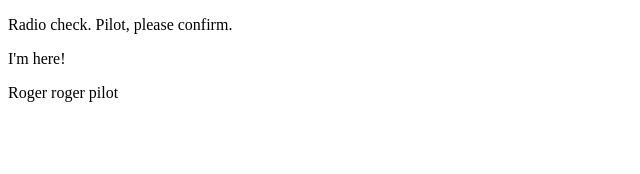
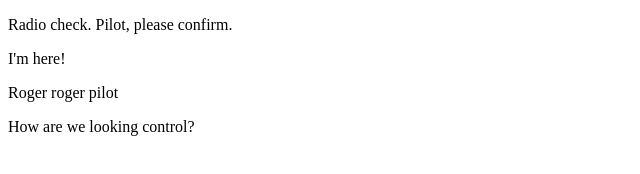
Before and after one commit to awinn0711/communication-log-control, a plain HTML site: page index.html in a window 1280 px wide. Shown: the whole page, without its empty margins (0-640 px from the left). Drawn offline with Linux system fonts and the light colour scheme.

Commit message:
Pilot repsonse

```diff
--- a/index.html
+++ b/index.html
@@ -4,5 +4,6 @@
       <p>Radio check. Pilot, please confirm.</p>
       <p>I'm here!</p>
       <p>Roger roger pilot</p>
+      <p>How are we looking control?</p>
    </body>
 </html>
```
